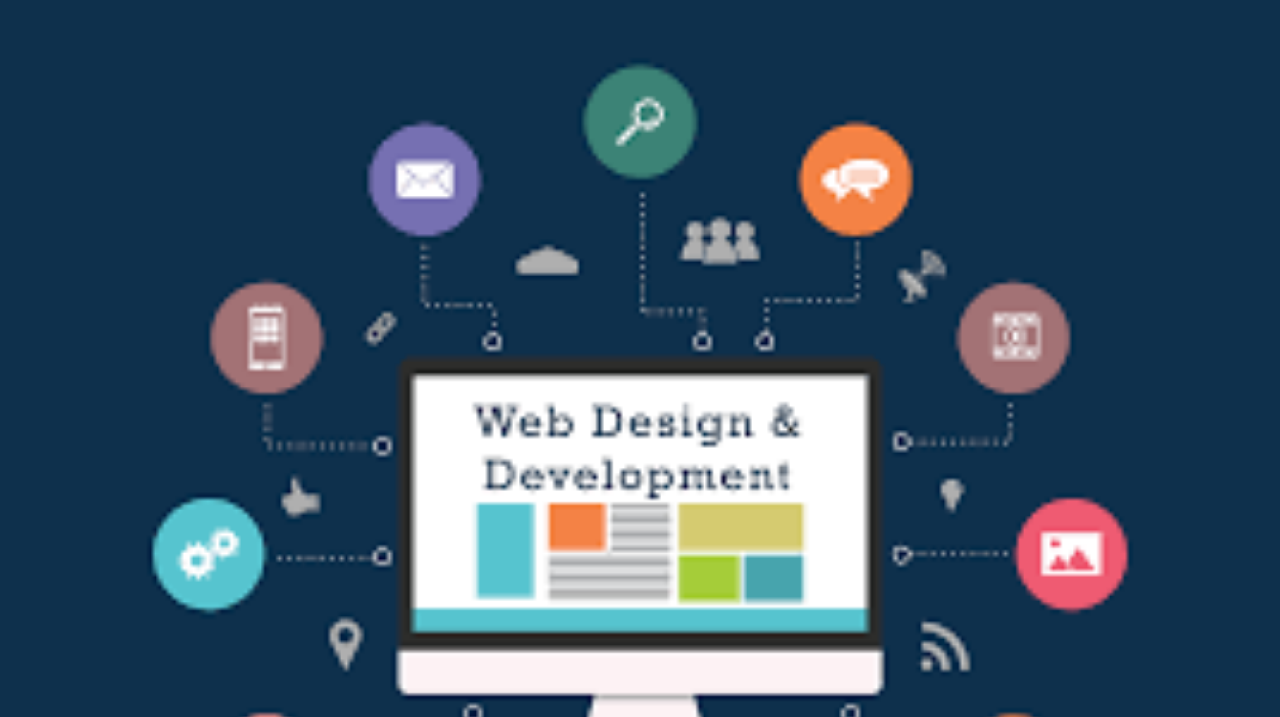
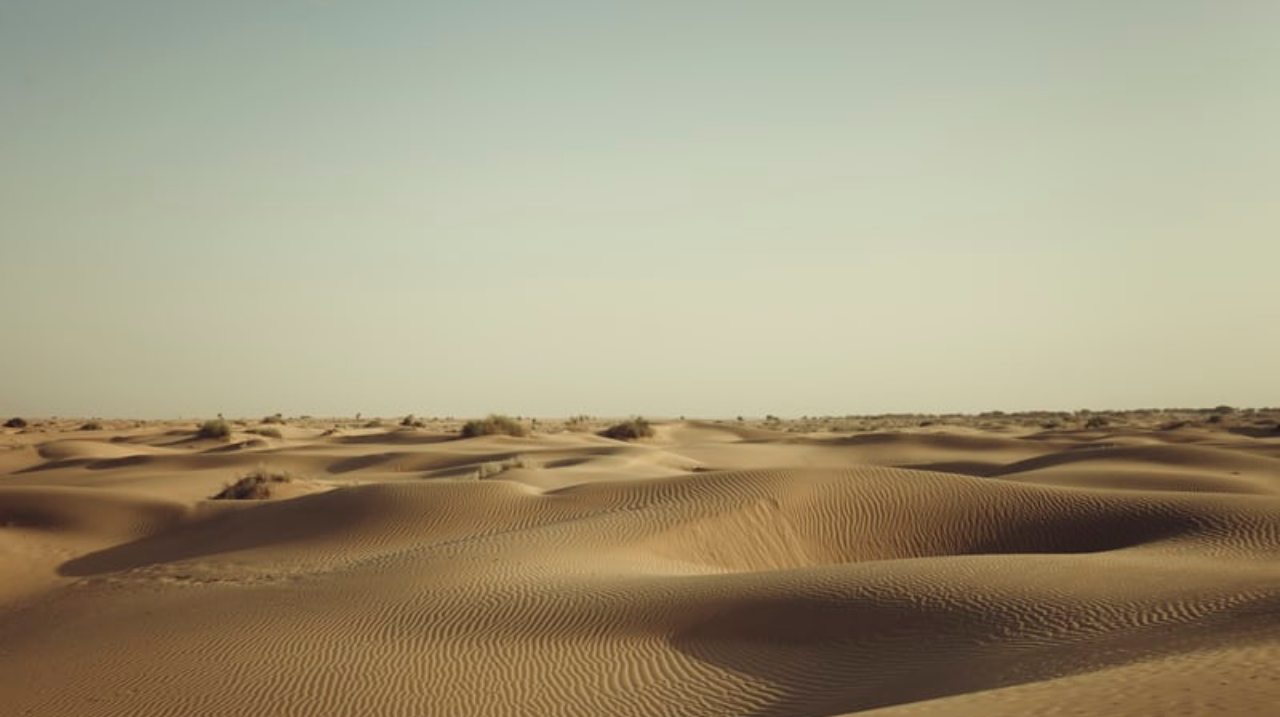
Before and after one commit to rdsbamarla/static_website, a plain HTML site: page index.html in a window 1280 px wide. Shown: the part 83-800 px from the top of the page. Drawn offline with Linux system fonts and the light colour scheme.

Commit message:
added desert pic to main

```diff
--- a/index.html
+++ b/index.html
@@ -21,7 +21,7 @@
 
     </header>
     <article  class="image-cont">
-        <img src="image.png" alt="">
+        <img src="desert.jpg" alt="">
 
     </article >
     <div class="similar-cont">
```
Also changed, not shown: desert.jpg (added).
